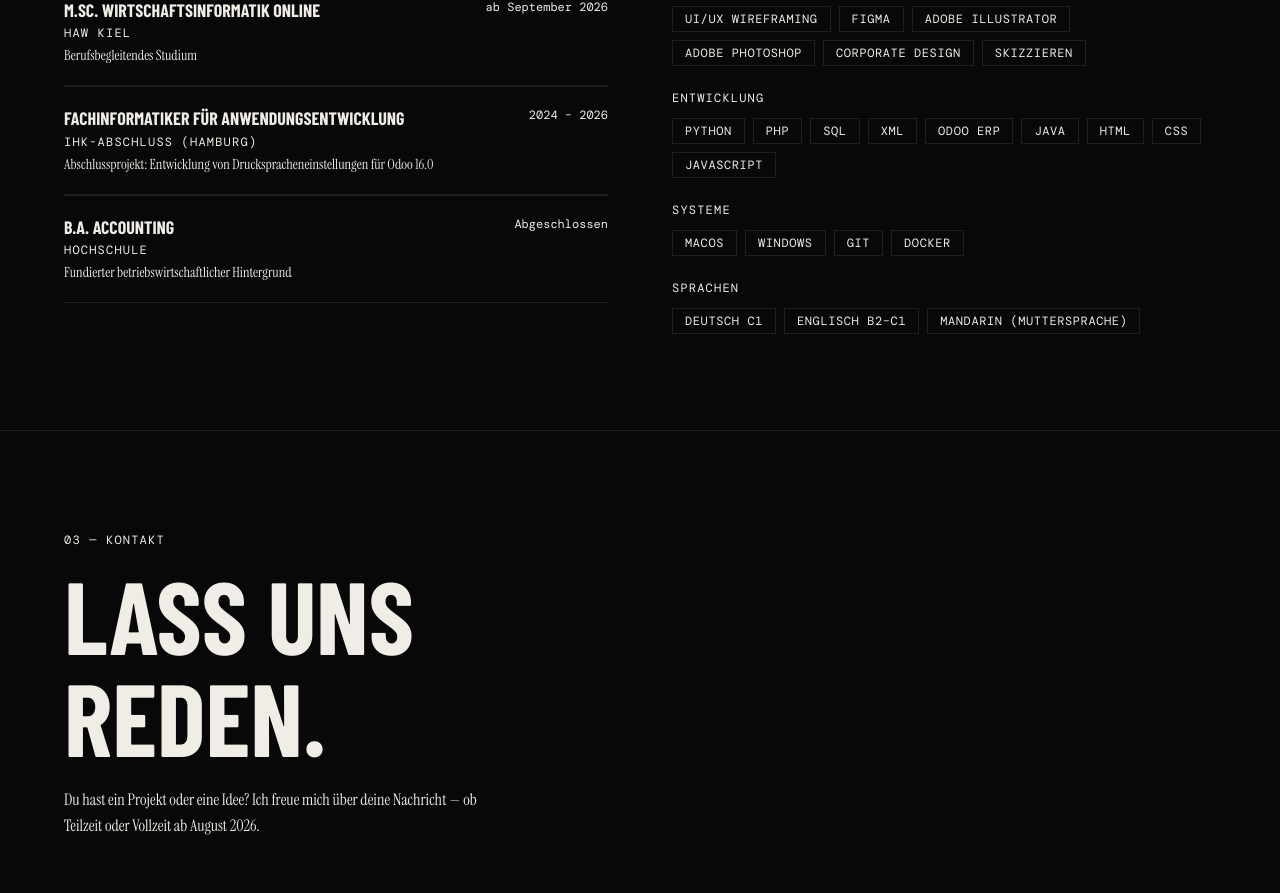
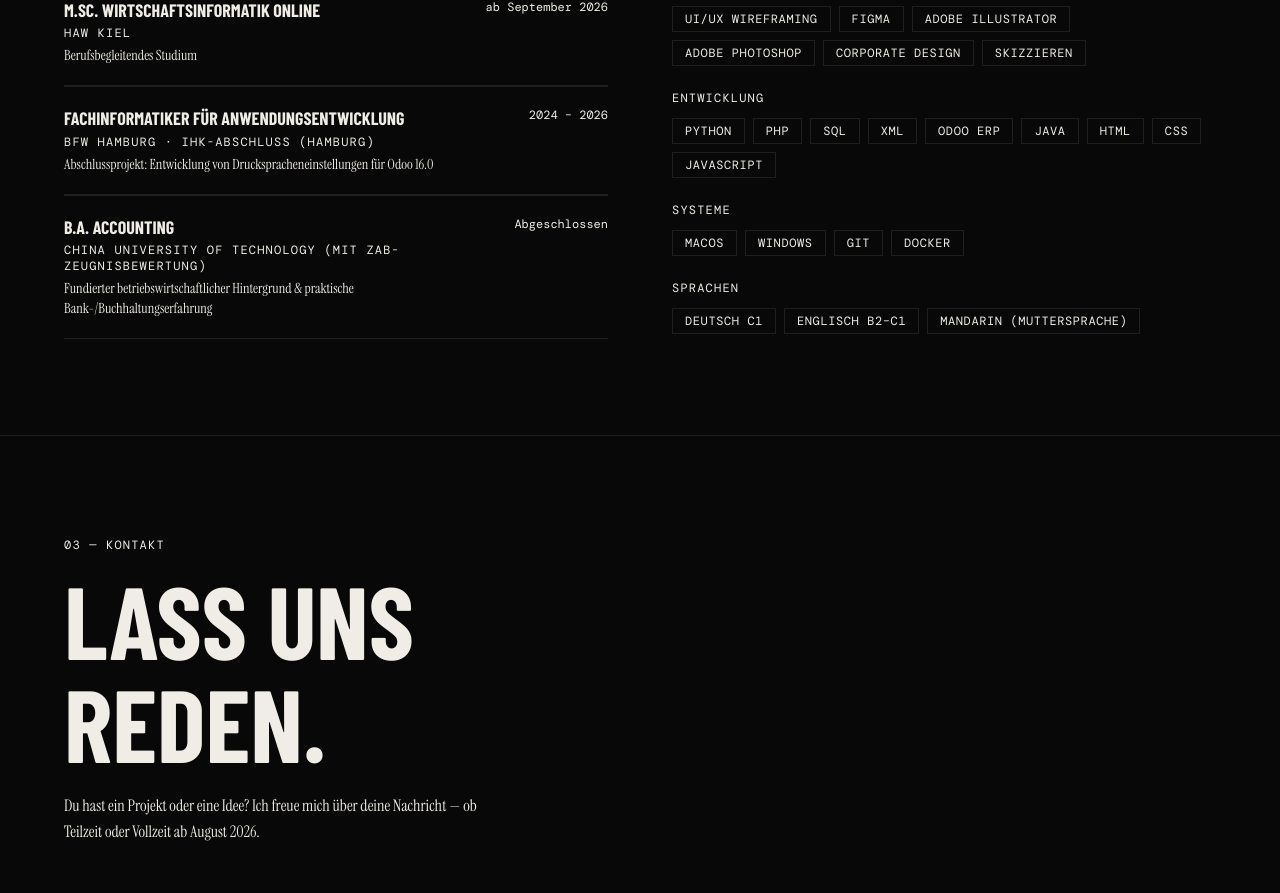
Before and after one commit to riverchiu-dev/riverchiu-dev.github.io, a React (Vite) app: page / in a window 1280 px wide. Shown: the part 2130-3023 px from the top of the page. Built offline with nearby package versions, Linux system fonts and the light colour scheme; a web font is replaced by a local one.

Commit message:
Update education titles and organizations to uppercase

```diff
--- a/src/app/App.tsx
+++ b/src/app/App.tsx
@@ -69,16 +69,16 @@ const QUALIFICATIONS = [
     note: "Berufsbegleitendes Studium",
   },
   {
-    title: "Fachinformatiker für Anwendungsentwicklung",
-    org: "IHK-Abschluss (Hamburg)",
+    title: "FACHINFORMATIKER FÜR ANWENDUNGSENTWICKLUNG",
+    org: "BFW Hamburg · IHK-Abschluss (Hamburg)",
     period: "2024 – 2026",
-    note: "Abschlussprojekt: Entwicklung von Druckspracheneinstellungen für Odoo 16.0",
+    note: "Abschlussprojekt: Entwicklung von Druckspracheneinstellungen für Odoo 16.0",
   },
   {
-    title: "B.A. Accounting",
-    org: "Hochschule",
+    title: "B.A. ACCOUNTING",
+    org: "China University of Technology (Mit ZAB-Zeugnisbewertung)",
     period: "Abgeschlossen",
-    note: "Fundierter betriebswirtschaftlicher Hintergrund",
+    note: "Fundierter betriebswirtschaftlicher Hintergrund & praktische Bank-/Buchhaltungserfahrung",
   },
 ];
 
```
